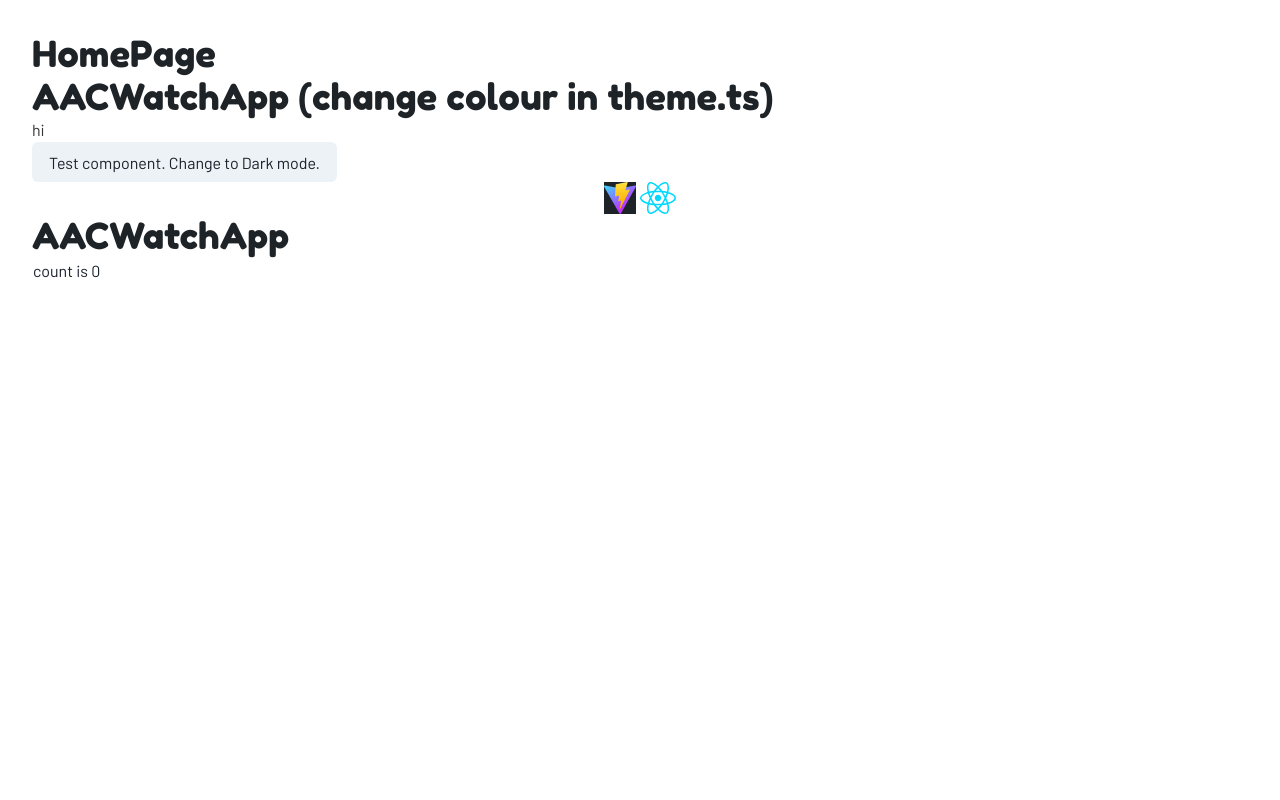
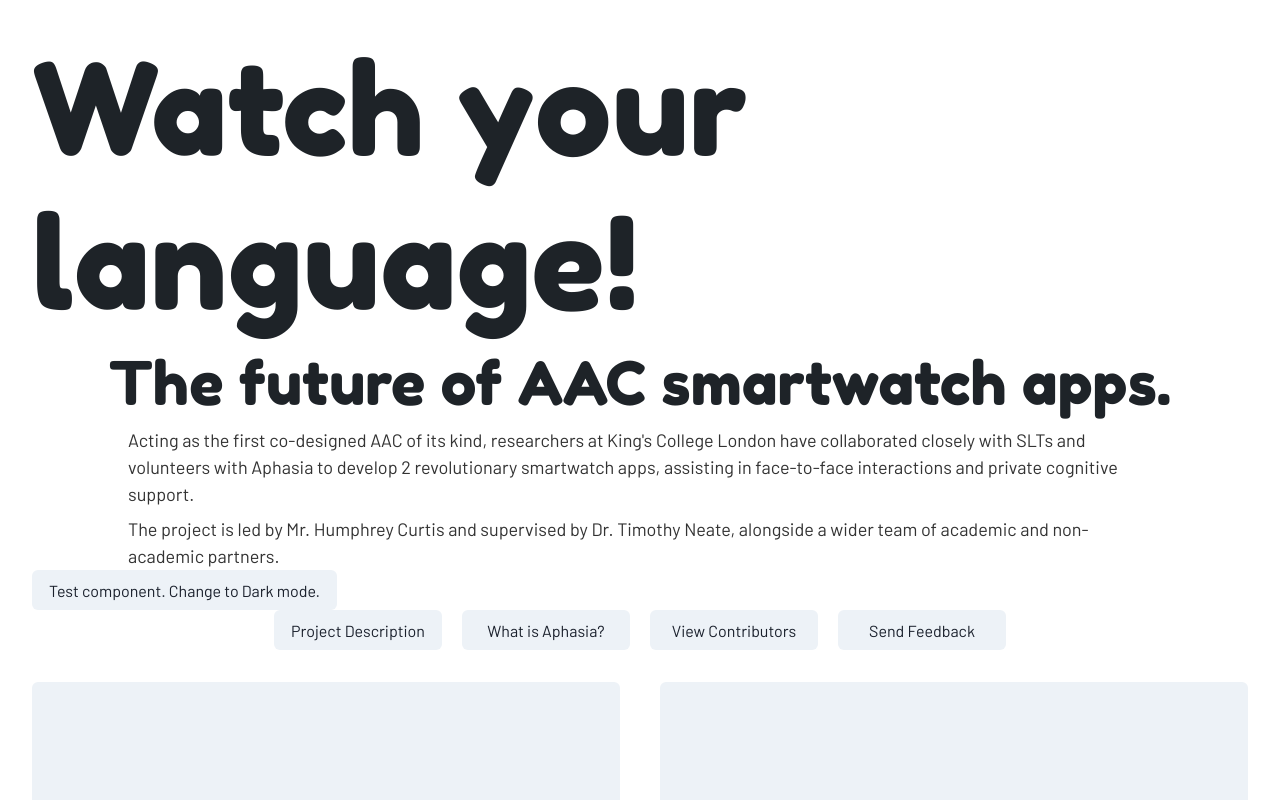
Before and after one commit to JSusak/AACAppSite, a React (Vite) app: page / in a window 1280 px wide. Shown: the top 800 px of the page. Built offline with nearby package versions, Linux system fonts and the light colour scheme.

Commit message:
feat: create very rough homepage - First iteration, quickly developed to replace vite default

```diff
--- a/src/pages/HomePage/HomePage.tsx
+++ b/src/pages/HomePage/HomePage.tsx
@@ -1,48 +1,52 @@
-import { Heading, Text, Center, SimpleGrid } from "@chakra-ui/react";
+import {
+  Heading,
+  Text,
+  Center,
+  SimpleGrid,
+  VStack,
+  Button,
+} from "@chakra-ui/react";
 import { TestComponent } from "../../components/TestComponent/TestComponent";
-import { useState } from "react";
-import reactLogo from "../../assets/react.svg";
-import viteLogo from "/vite.svg";
-import { Colours } from "../../colourScheme";
+//import { useState } from "react";
+//import { Colours } from "../../colourScheme";
 
 export const HomePage: React.FC = (): JSX.Element => {
-  const [count, setCount] = useState(0);
   return (
     <>
-      <Heading>HomePage</Heading>
+      <Center>
+        <VStack>
+          <Heading fontSize={"9xl"}>Watch your language!</Heading>
+          <Heading fontSize={"6xl"}>The future of AAC smartwatch apps.</Heading>
+          <Text fontSize={"lg"} maxW={"5xl"}>
+            Acting as the first co-designed AAC of its kind, researchers at
+            King's College London have collaborated closely with SLTs and
+            volunteers with Aphasia to develop 2 revolutionary smartwatch apps,
+            assisting in face-to-face interactions and private cognitive
+            support.
+          </Text>
+          <Text fontSize={"lg"} maxW="5xl">
+            The project is led by Mr. Humphrey Curtis and supervised by Dr.
+            Timothy Neate, alongside a wider team of academic and non-academic
+            partners.
+          </Text>
+        </VStack>
+      </Center>
 
-      <Heading>AACWatchApp (change colour in theme.ts)</Heading>
-      <Text>hi</Text>
       <TestComponent />
 
       <Center>
-        <SimpleGrid columns={2}>
-          <div>
-            <a href="https://vitejs.dev" target="_blank">
-              <img
-                src={viteLogo}
-                className="logo"
-                alt="Vite logo"
-                style={{
-                  backgroundColor: Colours.lightModeHeader,
-                }}
-              />
-            </a>{" "}
-          </div>
-          <div>
-            <a href="https://react.dev" target="_blank">
-              <img src={reactLogo} className="logo react" alt="React logo" />
-            </a>
-          </div>
+        <SimpleGrid columns={4} spacing={5}>
+          <Button>Project Description</Button>
+          <Button>What is Aphasia?</Button>
+          <Button>View Contributors</Button>
+          <Button>Send Feedback</Button>
         </SimpleGrid>
       </Center>
 
-      <Heading>AACWatchApp</Heading>
-      <div className="card">
-        <button onClick={() => setCount(count => count + 1)}>
-          count is {count}
-        </button>
-      </div>
+      <SimpleGrid columns={2} spacing={10} mt="2rem">
+        <Button height="40vh">Aphasia Phrases (Watch Out SVG)</Button>
+        <Button height="40vh">Aphasia Dialogue (Watch In SVG)</Button>
+      </SimpleGrid>
     </>
   );
 };
```
